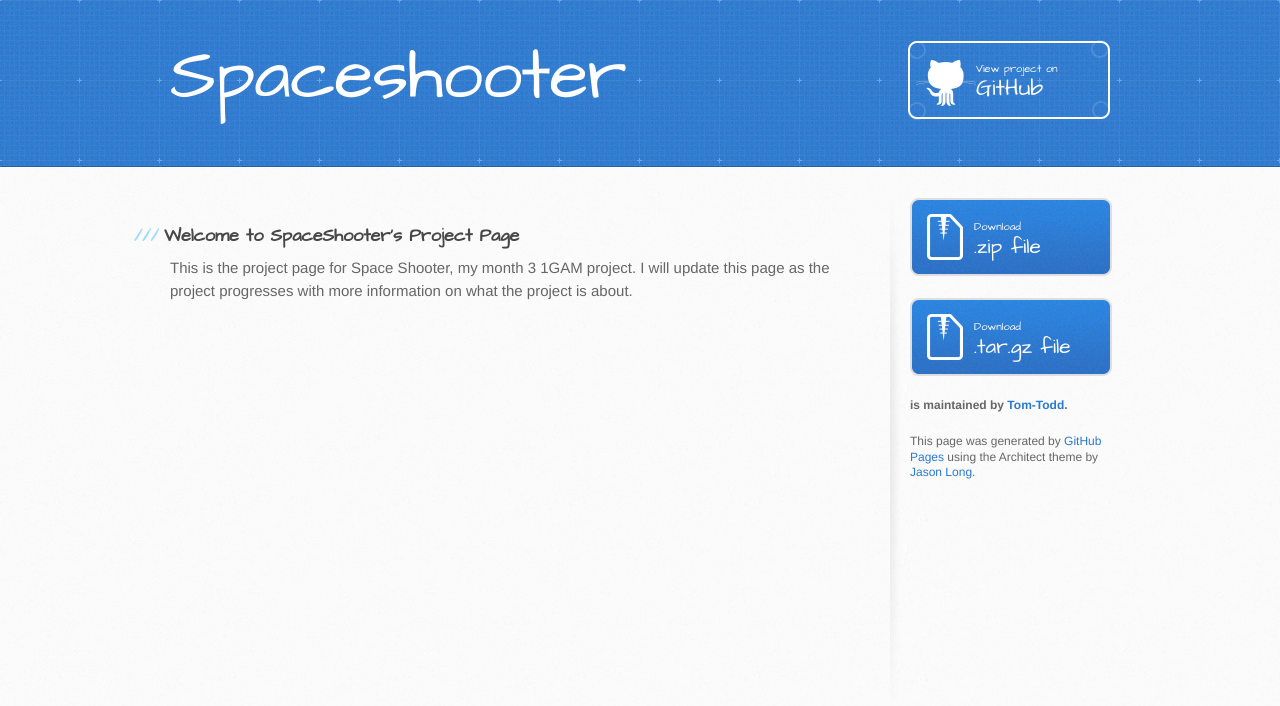
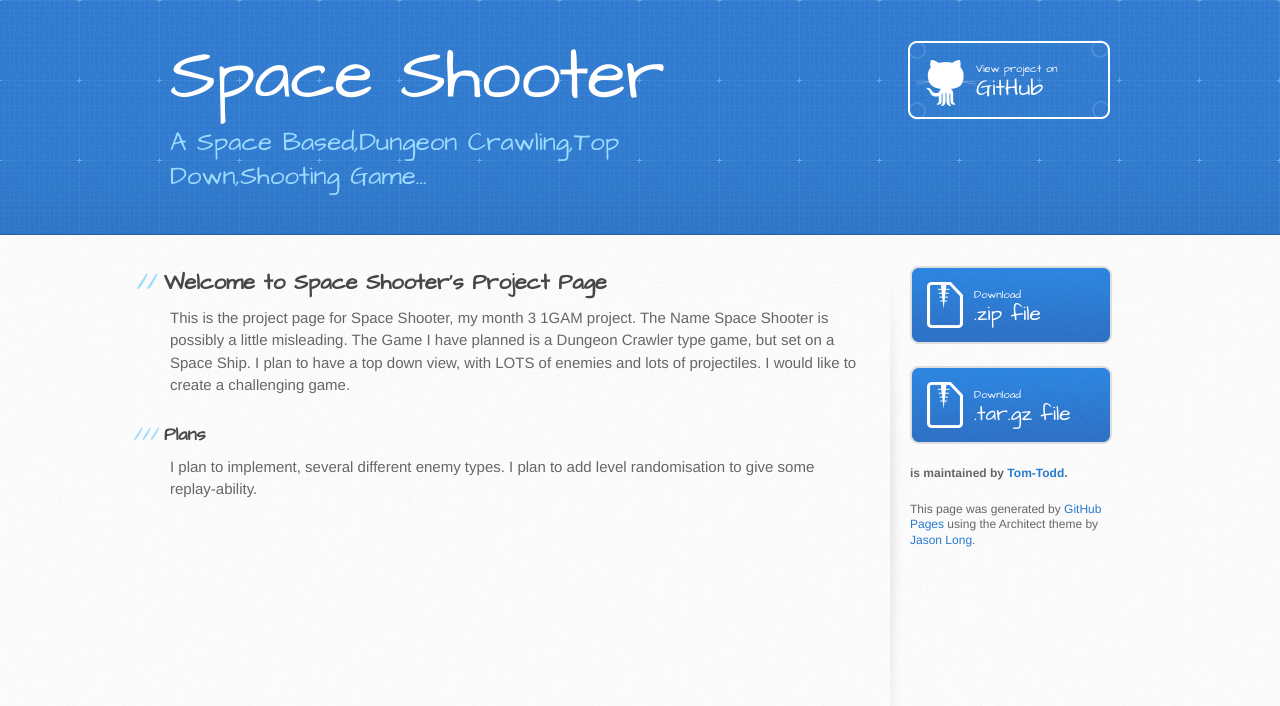
Before and after one commit to Tom-Todd/SpaceShooter, a plain HTML site: page index.html in a window 1280 px wide. Drawn offline with Linux system fonts and the light colour scheme.

Commit message:
Create gh-pages branch via GitHub

```diff
--- a/index.html
+++ b/index.html
@@ -13,14 +13,14 @@
     <script src="//html5shiv.googlecode.com/svn/trunk/html5.js"></script>
     <![endif]-->
 
-    <title>Spaceshooter by Tom-Todd</title>
+    <title>Space Shooter by Tom-Todd</title>
   </head>
 
   <body>
     <header>
       <div class="inner">
-        <h1>Spaceshooter</h1>
-        <h2></h2>
+        <h1>Space Shooter</h1>
+        <h2>A Space Based,Dungeon Crawling,Top Down,Shooting Game...</h2>
         <a href="https://github.com/Tom-Todd/SpaceShooter" class="button"><small>View project on</small>GitHub</a>
       </div>
     </header>
@@ -28,11 +28,18 @@
     <div id="content-wrapper">
       <div class="inner clearfix">
         <section id="main-content">
-          <h3>Welcome to SpaceShooter's Project Page</h3>
+          <h2>Welcome to Space Shooter's Project Page</h2>
 
 <p>This is the project page for Space Shooter, my month 3 1GAM project.
-I will update this page as the project progresses with more information
-on what the project is about.</p>
+The Name Space Shooter is possibly a little misleading.
+The Game I have planned is a Dungeon Crawler type game, but set on a Space Ship.
+I plan to have a top down view, with LOTS of enemies and lots of projectiles.
+I would like to create a challenging game.</p>
+
+<h3>Plans</h3>
+
+<p>I plan to implement, several different enemy types.
+I plan to add level randomisation to give some replay-ability.</p>
         </section>
 
         <aside id="sidebar">
--- a/params.json
+++ b/params.json
@@ -1 +1 @@
-{"name":"Spaceshooter","tagline":"","body":"### Welcome to SpaceShooter's Project Page\r\n\r\nThis is the project page for Space Shooter, my month 3 1GAM project.\r\nI will update this page as the project progresses with more information\r\non what the project is about.","google":"","note":"Don't delete this file! It's used internally to help with page regeneration."}
+{"name":"Space Shooter","tagline":"A Space Based,Dungeon Crawling,Top Down,Shooting Game...","body":"## Welcome to Space Shooter's Project Page\r\n\r\nThis is the project page for Space Shooter, my month 3 1GAM project.\r\nThe Name Space Shooter is possibly a little misleading.\r\nThe Game I have planned is a Dungeon Crawler type game, but set on a Space Ship.\r\nI plan to have a top down view, with LOTS of enemies and lots of projectiles.\r\nI would like to create a challenging game.\r\n\r\n### Plans\r\nI plan to implement, several different enemy types.\r\nI plan to add level randomisation to give some replay-ability.","google":"","note":"Don't delete this file! It's used internally to help with page regeneration."}
```
